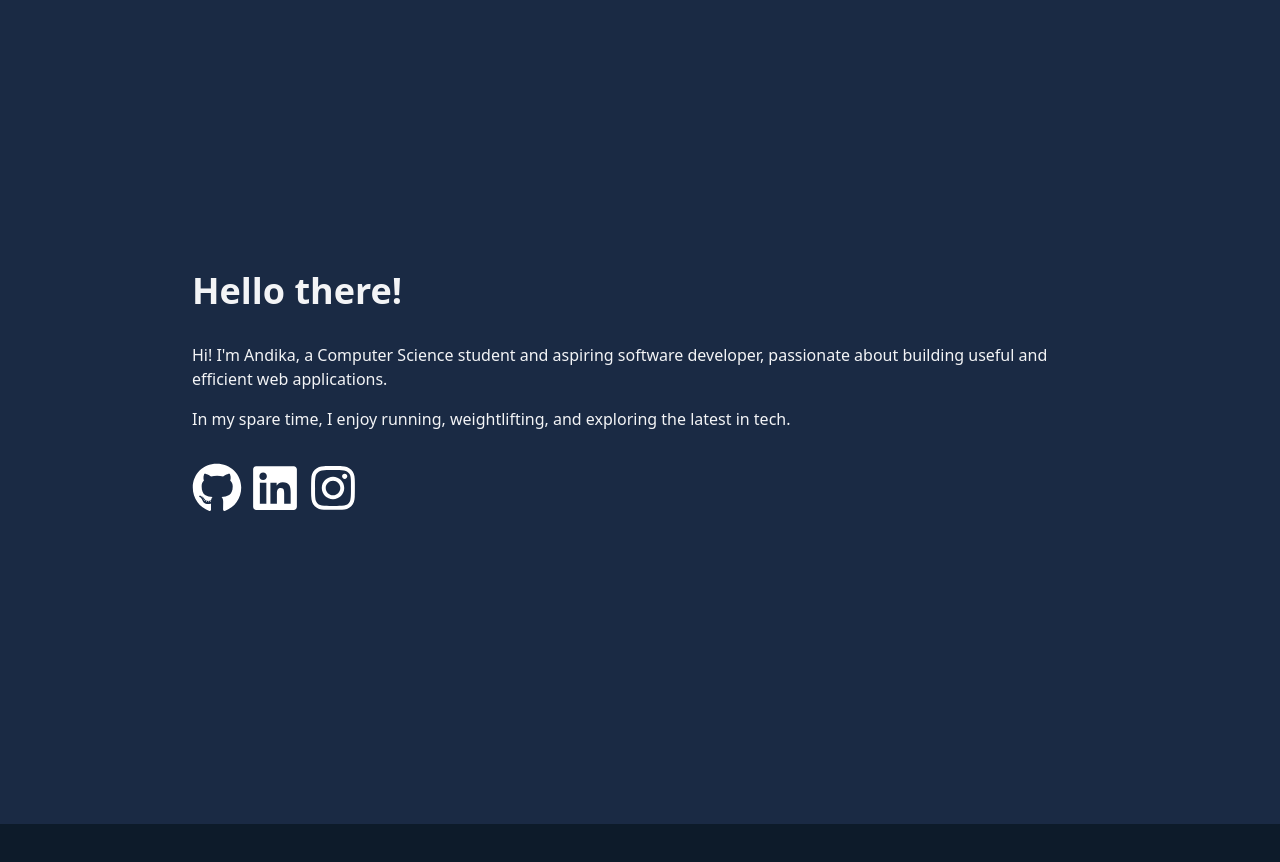
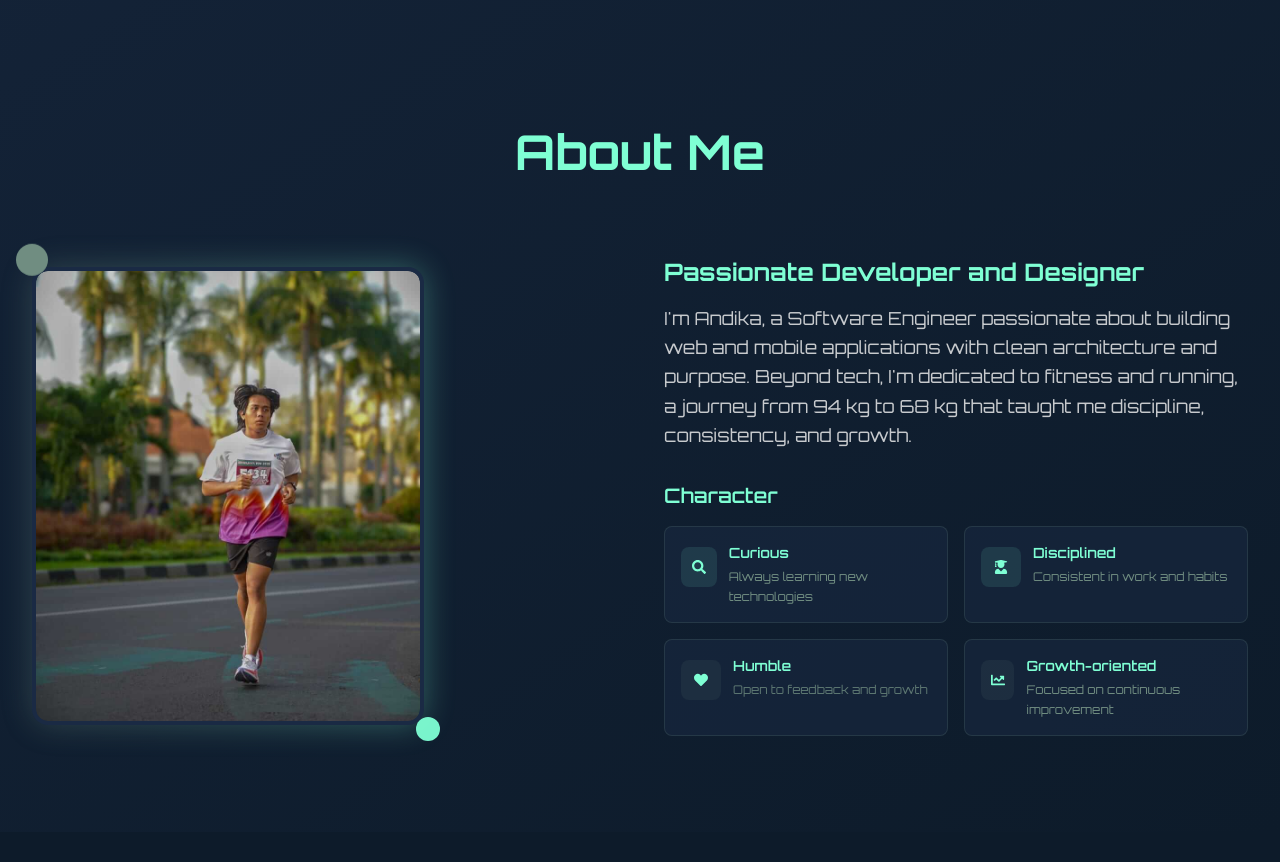
Before and after one commit to SutaSS/portofolio, a Next.js app: page / in a window 1280 px wide. Shown: the part 840-1702 px from the top of the page. Built offline with nearby package versions, Linux system fonts and the light colour scheme.

Commit message:
feat(about): add about

```diff
--- a/src/app/globals.css
+++ b/src/app/globals.css
@@ -22,11 +22,11 @@
 body {
   background: var(--background);
   color: var(--foreground);
-  font-family: var(--font-inter), sans-serif;
+  font-family: var(--font-orbitron), monospace;
   scroll-behavior: smooth;
 }
 
-h1, h2, h3, h4, h5, h6 {
+h1, h2, h3, h4, h5, h6, p, span, div, a, button {
   font-family: var(--font-orbitron), monospace;
 }
 
--- a/src/app/layout.tsx
+++ b/src/app/layout.tsx
@@ -1,5 +1,5 @@
 import type { Metadata } from "next";
-import { Geist, Geist_Mono,Orbitron,Inter } from "next/font/google";
+import { Orbitron, Inter } from "next/font/google";
 import "./globals.css";
 
 const orbitron = Orbitron({
@@ -12,17 +12,6 @@ const inter = Inter({
   variable: "--font-inter",
   subsets: ["latin"],
   display: "swap",
-});
-
-
-const geistSans = Geist({
-  variable: "--font-geist-sans",
-  subsets: ["latin"],
-});
-
-const geistMono = Geist_Mono({
-  variable: "--font-geist-mono",
-  subsets: ["latin"],
 });
 
 export const metadata: Metadata = {
@@ -38,7 +27,7 @@ export default function RootLayout({
   return (
     <html lang="en">
       <body
-        className={`${geistSans.variable} ${geistMono.variable} antialiased`}
+        className={`${orbitron.variable} ${inter.variable} font-orbitron antialiased bg-dark-bg text-soft-white`}
       >
         {children}
       </body>
--- a/src/app/page.tsx
+++ b/src/app/page.tsx
@@ -1,7 +1,7 @@
 import Footer from "./components/layout/Footer";
 import Header from "./components/layout/Navbar";
-import About from "./section/About";
-import TechStack from "./section/TechStack";
+import About from "./section/about";
+import TechStack from "./section/techStack";
 import Project from "./section/Project";
 import Hero from "./section/Hero";
 
--- a/src/app/section/Hero.tsx
+++ b/src/app/section/Hero.tsx
@@ -32,10 +32,10 @@ const Hero = () => {
 
             {/* Action Buttons */}
             <div className="flex gap-4 pt-4">
-              <button className="bg-neon-aqua text-dark-bg font-orbitron font-semibold px-6 py-3 rounded-lg hover:bg-neon-aqua/90 transition-all duration-300 transform hover:scale-105">
+              <button className="bg-neon-aqua text-dark-bg font-orbitron font-semibold px-6 py-3 rounded-lg hover:bg-neon-aqua/90 transition-all duration-300 transform hover:scale-105 hover:cursor-pointer">
                 View My Work<span className="ml-2">🚀</span>
               </button>
-              <button className="border-2 border-olive-green text-olive-green font-orbitron font-semibold px-6 py-3 rounded-lg hover:bg-olive-green hover:text-dark-bg transition-all duration-300">
+              <button className="border-2 border-olive-green text-olive-green font-orbitron font-semibold px-6 py-3 rounded-lg hover:bg-olive-green hover:text-dark-bg transition-all duration-300 hover:cursor-pointer">
                 Download CV<span className="ml-2">📄</span>
               </button>
             </div>
--- a/src/app/section/about.tsx
+++ b/src/app/section/about.tsx
@@ -1,60 +1,137 @@
 import React from "react";
-import { FaGithub, FaLinkedin, FaInstagram } from "react-icons/fa";
+import { FaGithub, FaLinkedin, FaInstagram, FaSearch, FaUserGraduate, FaHeart, FaChartLine, FaCode, FaMobile, FaPalette, FaTachometerAlt, FaDesktop, FaLayerGroup } from "react-icons/fa";
 
-const about = () => {
+const About = () => {
   return (
-    <section id="about me" className="bg-navy-blue p-8">
-      <div className="min-h-screen max-w-4xl mx-auto justify-center flex flex-col ">
-        <p className="text-gray-100 text-4xl font-extrabold mb-8">
-          Hello there!
-        </p>
-        <p className="text-gray-100 mb-4 text-left ">
-          Hi! I'm Andika, a Computer Science student and aspiring software
-          developer, passionate about building useful and efficient web
-          applications.
-        </p>
-        <p className="text-gray-100 text-left">
-          In my spare time, I enjoy running, weightlifting, and exploring the
-          latest in tech.
-        </p>
-        <div className="mt-8 flex items-start space-x-2">
-          <a
-            href="https://github.com/SutaSS"
-            target="_blank"
-            rel="noopener noreferrer"
-            className="cursor-pointer"
-          >
-            <FaGithub
-              size={50}
-              className="text-white hover:text-gray-400 text-2xl"
-            />
-          </a>
-          <a
-            href="https://www.linkedin.com/in/andika-hernadi"
-            target="_blank"
-            rel="noopener noreferrer"
-            className="cursor-pointer"
-          >
-            <FaLinkedin
-              size={50}
-              className="text-white hover:text-gray-400 text-2xl"
-            />
-          </a>
-          <a
-            href="https://www.instagram.com/andikahernadi"
-            target="_blank"
-            rel="noopener noreferrer"
-            className="cursor-pointer"
-          >
-            <FaInstagram
-              size={50}
-              className="text-white hover:text-gray-400 text-2xl"
-            />
-          </a>
+    <section
+      id="about"
+      className="min-h-screen bg-dark-bg relative overflow-visible pt-24 lg:pt-18"
+    >
+      <div className="absolute inset-0 bg-gradient-to-br from-navy-blue/50 to-dark-bg"></div>
+      <div className="relative z-10 min-h-screen container mx-auto px-8 justify-center flex flex-col">
+
+        {/* Title */}
+        <div className="text-center mb-16">
+          <h2 className="text-neon-aqua text-4xl lg:text-5xl font-orbitron font-bold mb-4">
+            About Me
+          </h2>
+        </div>
+
+        <div className="grid lg:grid-cols-2 gap-12 items-center w-full">
+
+          {/* Left - Image */}
+          <div className="flex justify-center lg:justify-start">
+            <div className="relative">
+              {/* Glowing border effect */}
+              <div className="absolute inset-0 bg-gradient-to-r from-olive-green to-neon-aqua rounded-2xl blur-lg opacity-30 animate-pulse"></div>
+
+              {/* Image container */}
+              <div className="relative bg-navy-blue p-1 rounded-2xl">
+                <div className="w-80 h-96 md:w-96 md:h-[450px] rounded-xl overflow-hidden">
+                  <img
+                    src="/assets/Run-1.jpg"
+                    alt="Andika Saktidana Hernadi"
+                    className="w-full h-full object-cover rounded-xl"
+                  />
+                </div>
+              </div>
+
+              {/* Floating decorative elements */}
+              <div className="absolute -top-4 -left-4 w-8 h-8 bg-olive-green rounded-full animate-bounce"></div>
+              <div className="absolute -bottom-4 -right-4 w-6 h-6 bg-neon-aqua rounded-full animate-pulse"></div>
+            </div>
+          </div>
+
+          {/* Right - Content */}
+          <div className="space-y-8">
+
+            {/* Main Description */}
+            <div className="space-y-4">
+              <h3 className="font-orbitron text-2xl font-bold font-orbitron text-neon-aqua">
+                Passionate Developer and Designer
+              </h3>
+              <p className="text-soft-white/80 text-lg font-inter leading-relaxed">
+                I'm Andika, a Software Engineer passionate about building web and
+                mobile applications with clean architecture and purpose. Beyond
+                tech, I'm dedicated to fitness and running, a journey from 94 kg
+                to 68 kg that taught me discipline, consistency, and growth.
+              </p>
+            </div>
+
+            {/* Character Traits */}
+            <div className="space-y-4">
+              <h4 className="font-orbitron text-xl font-semibold text-neon-aqua">
+                Character
+              </h4>
+              <div className="grid grid-cols-1 md:grid-cols-2 gap-4">
+
+                {/* Curious */}
+                <div className="bg-navy-blue/50 border border-olive-green/20 rounded-lg p-4 hover:border-neon-aqua/50 transition-colors duration-300">
+                  <div className="flex items-start gap-3">
+                    <div className="w-10 h-10 bg-neon-aqua/10 rounded-lg flex items-center justify-center mt-1">
+                      <FaSearch className="text-neon-aqua text-sm" />
+                    </div>
+                    <div>
+                      <h5 className="font-orbitron font-semibold text-neon-aqua text-sm mb-1">Curious</h5>
+                      <p className="text-olive-green text-xs leading-relaxed">
+                        Always learning new technologies
+                      </p>
+                    </div>
+                  </div>
+                </div>
+
+                {/* Disciplined */}
+                <div className="bg-navy-blue/50 border border-olive-green/20 rounded-lg p-4 hover:border-neon-aqua/50 transition-colors duration-300">
+                  <div className="flex items-start gap-3">
+                    <div className="w-10 h-10 bg-neon-aqua/10 rounded-lg flex items-center justify-center mt-1">
+                      <FaUserGraduate className="text-neon-aqua text-sm" />
+                    </div>
+                    <div>
+                      <h5 className="font-orbitron font-semibold text-neon-aqua text-sm mb-1">Disciplined</h5>
+                      <p className="text-olive-green text-xs leading-relaxed">
+                        Consistent in work and habits
+                      </p>
+                    </div>
+                  </div>
+                </div>
+
+                {/* Humble */}
+                <div className="bg-navy-blue/50 border border-olive-green/20 rounded-lg p-4 hover:border-neon-aqua/50 transition-colors duration-300">
+                  <div className="flex items-start gap-3">
+                    <div className="w-10 h-10 bg-olive-green/10 rounded-lg flex items-center justify-center mt-1">
+                      <FaHeart className="text-neon-aqua text-sm" />
+                    </div>
+                    <div>
+                      <h5 className="font-orbitron font-semibold text-neon-aqua text-sm mb-1">Humble</h5>
+                      <p className="text-olive-green/80 text-xs leading-relaxed">
+                        Open to feedback and growth
+                      </p>
+                    </div>
+                  </div>
+                </div>
+
+                {/* Growth-oriented */}
+                <div className="bg-navy-blue/50 border border-olive-green/20 rounded-lg p-4 hover:border-neon-aqua/50 transition-colors duration-300">
+                  <div className="flex items-start gap-3">
+                    <div className="w-10 h-10 bg-olive-green/10 rounded-lg flex items-center justify-center mt-1">
+                      <FaChartLine className="text-neon-aqua text-sm" />
+                    </div>
+                    <div>
+                      <h5 className="font-orbitron font-semibold text-neon-aqua text-sm mb-1">Growth-oriented</h5>
+                      <p className="text-olive-green text-xs leading-relaxed">
+                        Focused on continuous improvement
+                      </p>
+                    </div>
+                  </div>
+                </div>
+
+              </div>
+            </div>
+          </div>
         </div>
       </div>
     </section>
   );
 };
 
-export default about;
+export default About;
```
